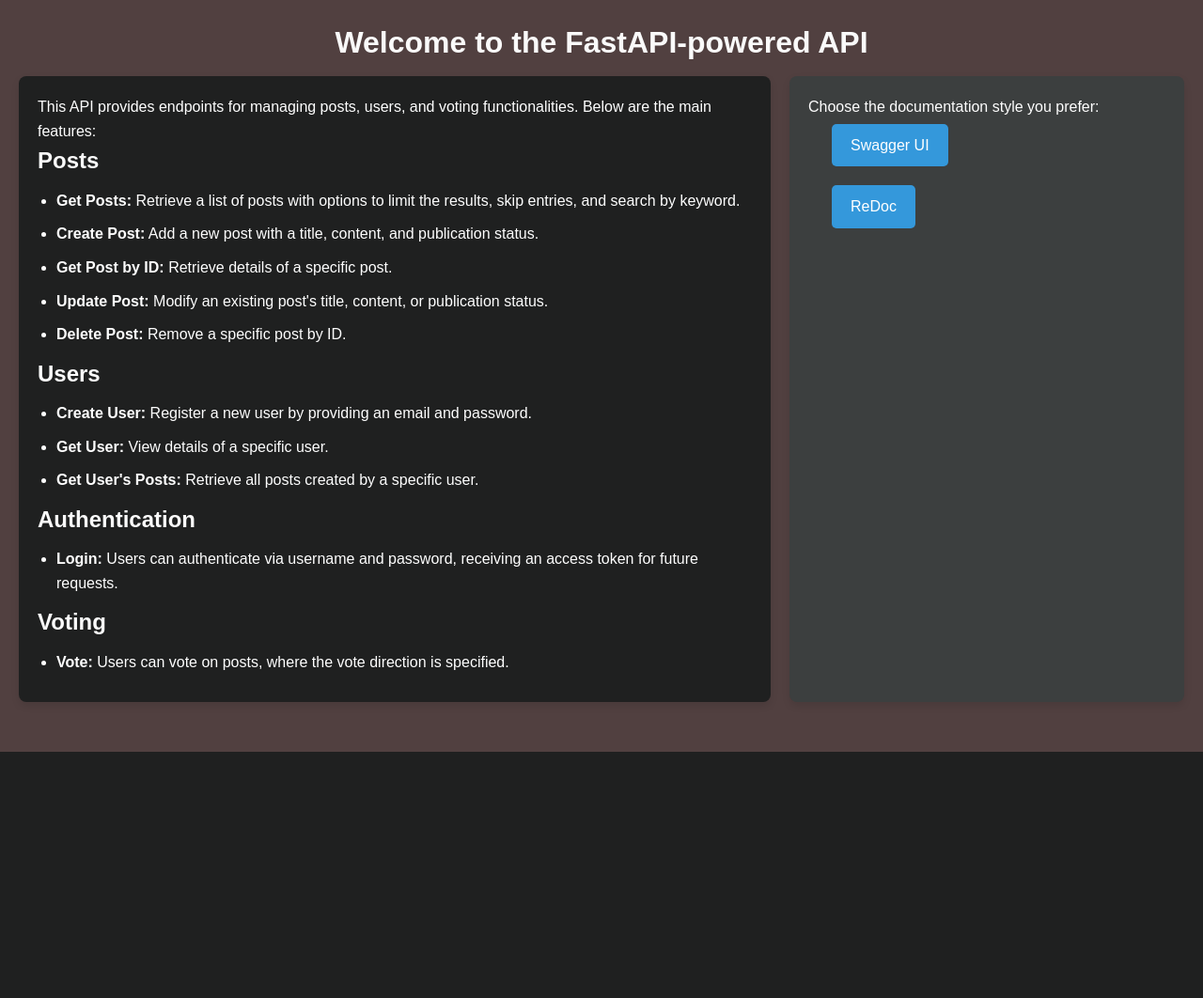
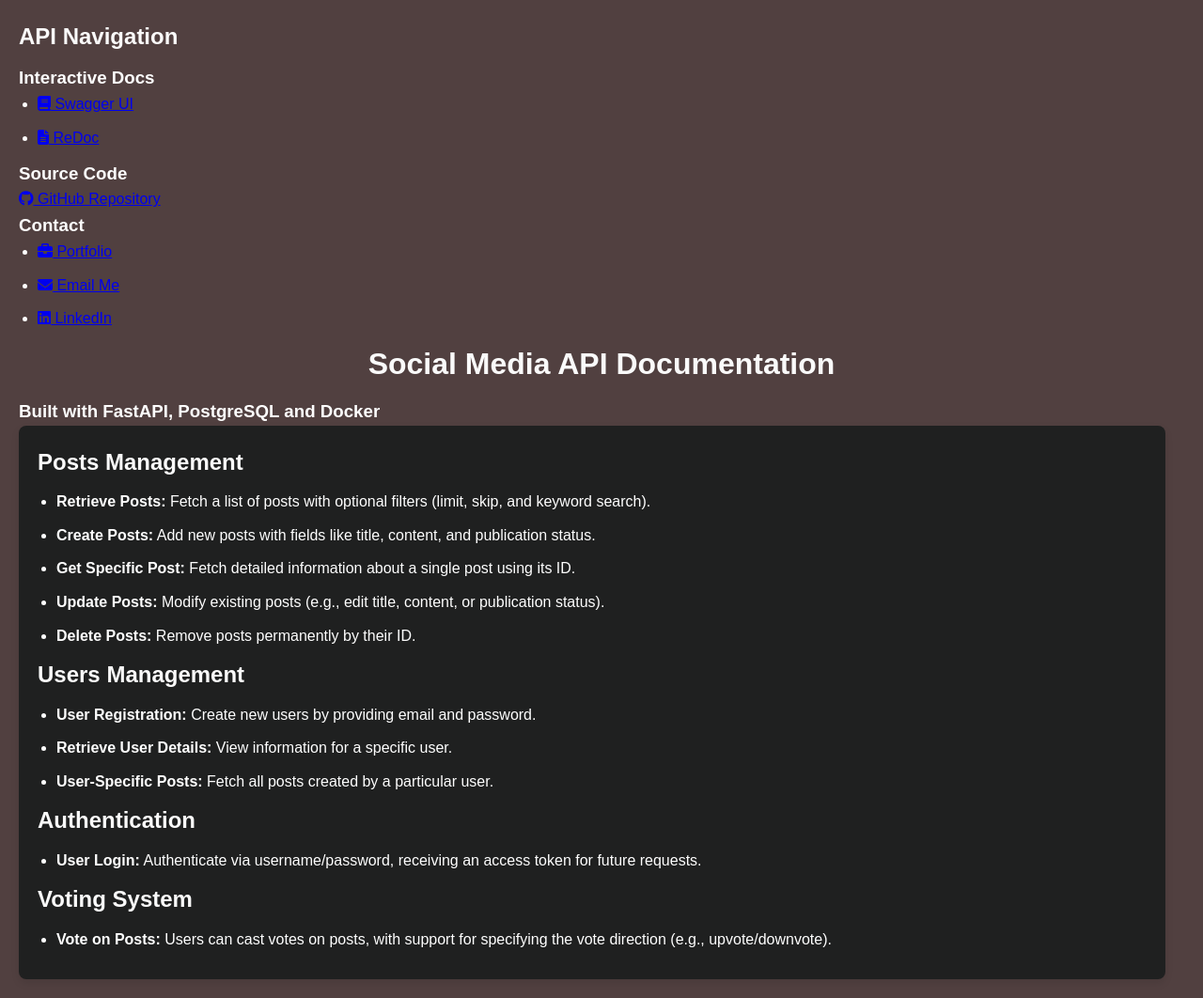
Before and after one commit to Moretti-Fool/Social-api, a FastAPI app: page / in a window 1280 px wide. Shown: the whole page at 94% size. Before the commit the page ends 800 px from the top, so only its background shows below. Run offline with FastAPI, Linux system fonts and the light colour scheme; parts of the project's set-up code (start-up, migrations or seed data) failed here and were passed over.

Commit message:
Update index.html

```diff
--- a/app/templates/index.html
+++ b/app/templates/index.html
@@ -3,51 +3,105 @@
 <head>
     <meta charset="UTF-8">
     <meta name="viewport" content="width=device-width, initial-scale=1.0">
-    <title>API Documentation</title>
+    <title>Resource Management API Docs</title>
     <link rel="stylesheet" href="/static/style.css">
+    <!-- Font Awesome for icons -->
+    <link rel="stylesheet" href="https://cdnjs.cloudflare.com/ajax/libs/font-awesome/6.4.0/css/all.min.css">
 </head>
 <body>
-    <header>
-        <h1>Welcome to the FastAPI-powered API</h1>
+    <!-- Fixed Sidebar -->
+    <aside class="sidebar">
+        <div class="sidebar-header">
+            <h2>API Navigation</h2>
+        </div>
+
+        <!-- Documentation Links -->
+        <div class="sidebar-section">
+            <h3 class="sidebar-title">Interactive Docs</h3>
+            <ul class="sidebar-links">
+                <li>
+                    <a href="/doc" class="sidebar-link">
+                        <i class="fas fa-book"></i>
+                        Swagger UI
+                    </a>
+                </li>
+                <li>
+                    <a href="/redoc" class="sidebar-link">
+                        <i class="fas fa-file-alt"></i>
+                        ReDoc
+                    </a>
+                </li>
+            </ul>
+        </div>
+
+        <!-- Source Code -->
+        <div class="sidebar-section">
+            <h3 class="sidebar-title">Source Code</h3>
+            <a href="https://github.com/Moretti-Fool/Social-api" class="sidebar-link">
+                <i class="fab fa-github"></i>
+                GitHub Repository
+            </a>
+        </div>
+
+        <!-- Contact Details -->
+        <div class="sidebar-section contact-section">
+            <h3 class="sidebar-title">Contact</h3>
+            <ul class="contact-list">
+                <li>
+                    <a href="https://sanchit-gupta.netlify.app/" class="sidebar-link">
+                        <i class="fas fa-briefcase"></i>
+                        Portfolio
+                    </a>
+                </li>
+                <li>
+                    <a href="mailto:sanchitgupta534@gmail.com" class="sidebar-link">
+                        <i class="fas fa-envelope"></i>
+                        Email Me
+                    </a>
+                </li>
+                <li>
+                    <a href="https://linkedin.com/in/sanchitg534" class="sidebar-link">
+                        <i class="fab fa-linkedin"></i>
+                        LinkedIn
+                    </a>
+                </li>
+            </ul>
+        </div>
+    </aside>
+
+    <!-- Main Content -->
+    <main class="main-content">
+        <header class="header">
+        <h1>Social Media API Documentation</h1>
+        <h3><strong>Built with FastAPI, PostgreSQL and Docker</strong></h3>
     </header>
     <div class="container">
         <!-- Left Section: API Details -->
     <section class="api-details">
-            <p>This API provides endpoints for managing posts, users, and voting functionalities. Below are the main features:</p>
-
-            <h2>Posts</h2>
-            <ul>
-                <li><strong>Get Posts:</strong> Retrieve a list of posts with options to limit the results, skip entries, and search by keyword.</li>
-                <li><strong>Create Post:</strong> Add a new post with a title, content, and publication status.</li>
-                <li><strong>Get Post by ID:</strong> Retrieve details of a specific post.</li>
-                <li><strong>Update Post:</strong> Modify an existing post's title, content, or publication status.</li>
-                <li><strong>Delete Post:</strong> Remove a specific post by ID.</li>
+        <h2 class="section-title">Posts Management</h2>
+        <ul class="feature-list">
+            <li><strong>Retrieve Posts:</strong> Fetch a list of posts with optional filters (limit, skip, and keyword search).</li>
+            <li><strong>Create Posts:</strong> Add new posts with fields like title, content, and publication status.</li>
+            <li><strong>Get Specific Post:</strong> Fetch detailed information about a single post using its ID.</li>
+            <li><strong>Update Posts:</strong> Modify existing posts (e.g., edit title, content, or publication status).</li>
+            <li><strong>Delete Posts:</strong> Remove posts permanently by their ID.</li>
         </ul>
 
-            <h2>Users</h2>
-            <ul>
-                <li><strong>Create User:</strong> Register a new user by providing an email and password.</li>
-                <li><strong>Get User:</strong> View details of a specific user.</li>
-                <li><strong>Get User's Posts:</strong> Retrieve all posts created by a specific user.</li>
+        <h2 class="section-title">Users Management</h2>
+        <ul class="feature-list">
+            <li><strong>User Registration:</strong> Create new users by providing email and password.</li>
+            <li><strong>Retrieve User Details:</strong> View information for a specific user.</li>
+            <li><strong>User-Specific Posts:</strong> Fetch all posts created by a particular user.</li>
         </ul>
 
-            <h2>Authentication</h2>
-            <ul>
-                <li><strong>Login:</strong> Users can authenticate via username and password, receiving an access token for future requests.</li>
+        <h2 class="section-title">Authentication</h2>
+        <ul class="feature-list">
+            <li><strong>User Login:</strong> Authenticate via username/password, receiving an access token for future requests.</li>
         </ul>
 
-            <h2>Voting</h2>
-            <ul>
-                <li><strong>Vote:</strong> Users can vote on posts, where the vote direction is specified.</li>
-            </ul>
-        </section>
-
-        <!-- Right Section: Documentation Style Links -->
-        <section class="docs-options">
-            <p>Choose the documentation style you prefer:</p>
-            <ul>
-                <li><a href="/doc" class="btn">Swagger UI</a></li>
-                <li><a href="/redoc" class="btn">ReDoc</a></li>
+        <h2 class="section-title">Voting System</h2>
+        <ul class="feature-list">
+            <li><strong>Vote on Posts:</strong> Users can cast votes on posts, with support for specifying the vote direction (e.g., upvote/downvote).</li>
         </ul>
 </section>
     </div>
```
Lines whose indentation alone changed are shown as unchanged.
